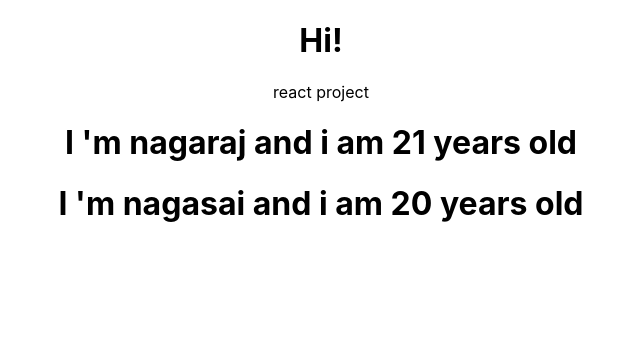
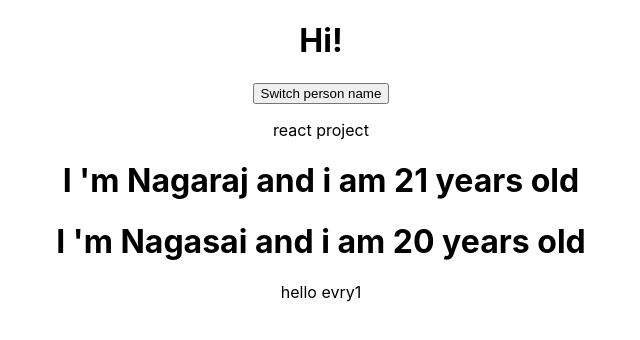
Before and after one commit to nagarajumadamshetti/reactcourse, a React (Create React App) app: page / in a window 1280 px wide. Shown: the top 340 px of the page, without its empty margins (319-959 px from the left). Built offline with nearby package versions, Linux system fonts and the light colour scheme.

Commit message:
added button to change the state

```diff
--- a/src/App.js
+++ b/src/App.js
@@ -2,15 +2,36 @@ import React, { Component } from 'react';
 import './App.css';
 import Person from './Person/Person'
 class App extends Component {
+  state={
+    persons:[{name:'Nagaraj',age:'21'},{name:'Nagasai',age:'20'}
+  ],
+  otherState:'others'
+  }
+  switchNameHandler=()=>{
+    //console.log(' button clicked');
+    this.setState(
+      {
+        persons:[
+          {
+            name:'Nagaraj',age:'210'
+          },
+          {
+            name:'Nagasai',age:'200'
+          }
+        ]
+      }
+    )
+  }
   render(){
   return (
     <div className="App">
       <h1>
         Hi!
         </h1>
+        <button onClick={this.switchNameHandler}>Switch person name</button>
         <p>react project</p>
-        <Person name='nagaraj' age='21'/>
-        <Person name='nagasai' age='20'/>
+        <Person name={this.state.persons[0].name} age={this.state.persons[0].age}/>
+        <Person name={this.state.persons[1].name} age={this.state.persons[1].age}>hello evry1</Person>
 
     </div>
   );
--- a/src/Person/Person.js
+++ b/src/Person/Person.js
@@ -1,5 +1,10 @@
 import React from 'react';
-const Person=(props)=>{
-return <h1>I 'm {props.name} and i am {props.age}  years old</h1>
+const person = (props) => {
+    return (
+        <div>
+            <h1>I 'm {props.name} and i am {props.age}  years old</h1>
+            <p>{props.children}</p>
+        </div>
+    )
 }
-export default Person;
+export default person;
```
